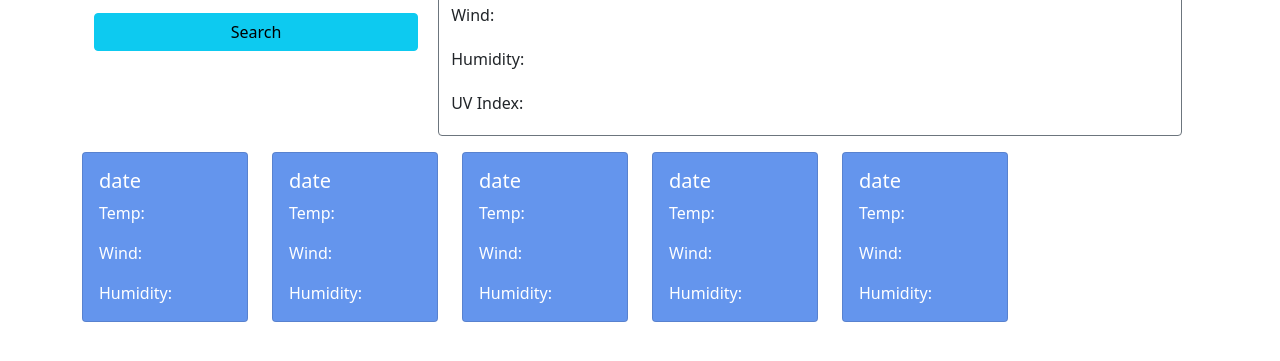
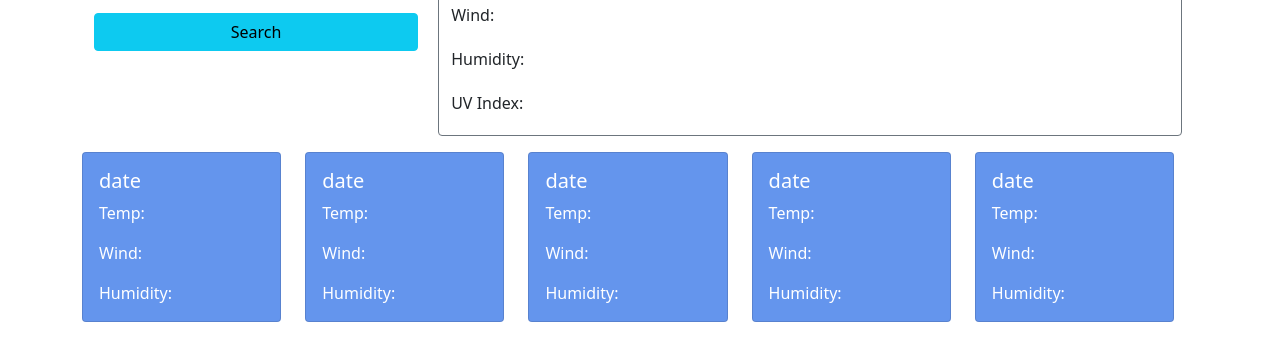
Before and after one commit to Jessiferizzo/Weather-Dashboard, a plain HTML site: page index.html in a window 1280 px wide. Shown: the part 175-536 px from the top of the page. Drawn offline with nearby package versions, Linux system fonts and the light colour scheme.

Commit message:
aligning boxes

```diff
--- a/index.html
+++ b/index.html
@@ -34,8 +34,8 @@
                 <p class="pb-1"><span class="pe-1">UV Index:</span>
             </div>
         </div>
-        <div class="row mt-3">
-            <div class="col-sm-2">
+        <div class="row col-12 mt-3">
+            <div class="col-sm">
                 <div class="card text-white" style="background-color:cornflowerblue">
                     <div class="card-body">
                         <h5 class="card-title">date</h5>
@@ -45,7 +45,7 @@
                     </div>
                 </div>
             </div>
-            <div class="col-sm-2">
+            <div class="col-sm">
                 <div class="card text-white" style="background-color:cornflowerblue">
                     <div class="card-body">
                         <h5 class="card-title">date</h5>
@@ -55,7 +55,7 @@
                     </div>
                 </div>
             </div>
-            <div class="col-sm-2">
+            <div class="col-sm">
                 <div class="card text-white" style="background-color:cornflowerblue">
                     <div class="card-body">
                         <h5 class="card-title">date</h5>
@@ -65,7 +65,7 @@
                     </div>
                 </div>
             </div>
-            <div class="col-sm-2">
+            <div class="col-sm">
                 <div class="card text-white" style="background-color:cornflowerblue">
                     <div class="card-body">
                         <h5 class="card-title">date</h5>
@@ -75,7 +75,7 @@
                     </div>
                 </div>
             </div>
-            <div class="col-sm-2">
+            <div class="col-sm">
                 <div class="card text-white" style="background-color:cornflowerblue">
                     <div class="card-body">
                         <h5 class="card-title">date</h5>
```
